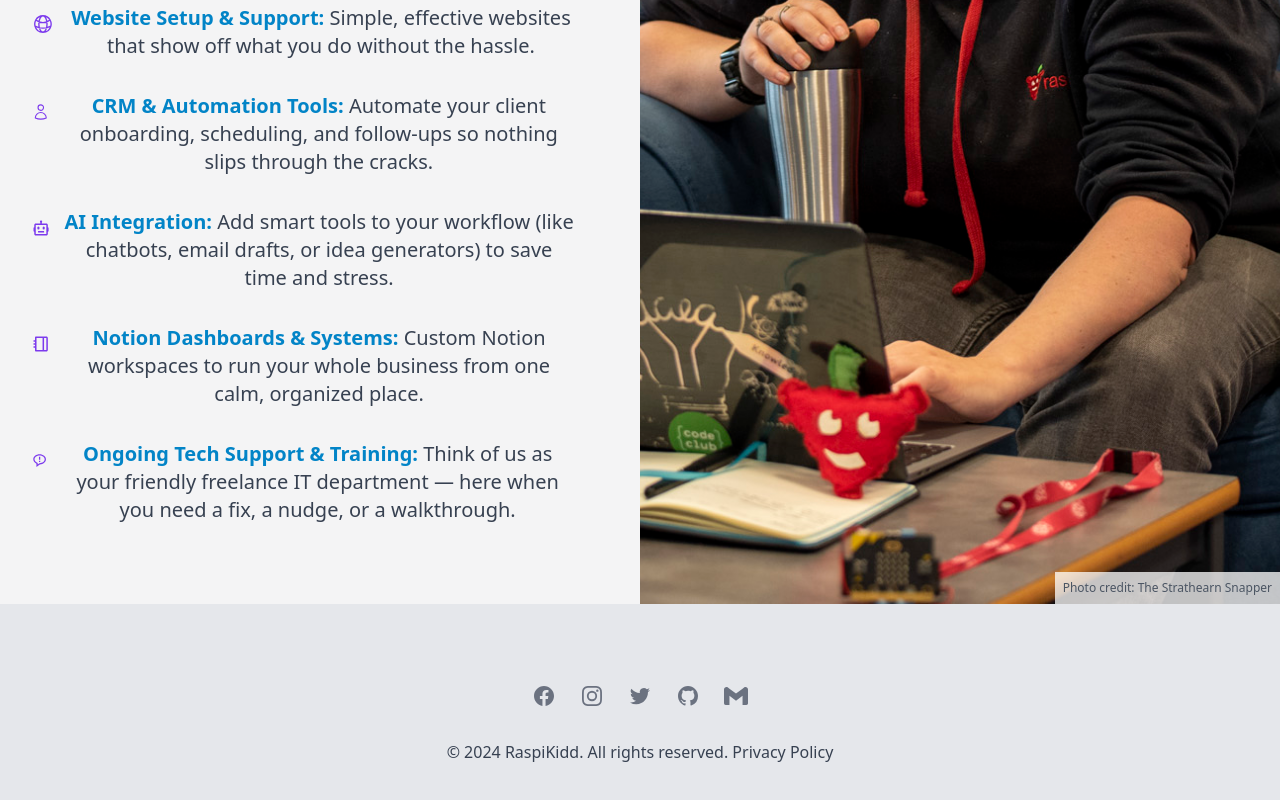
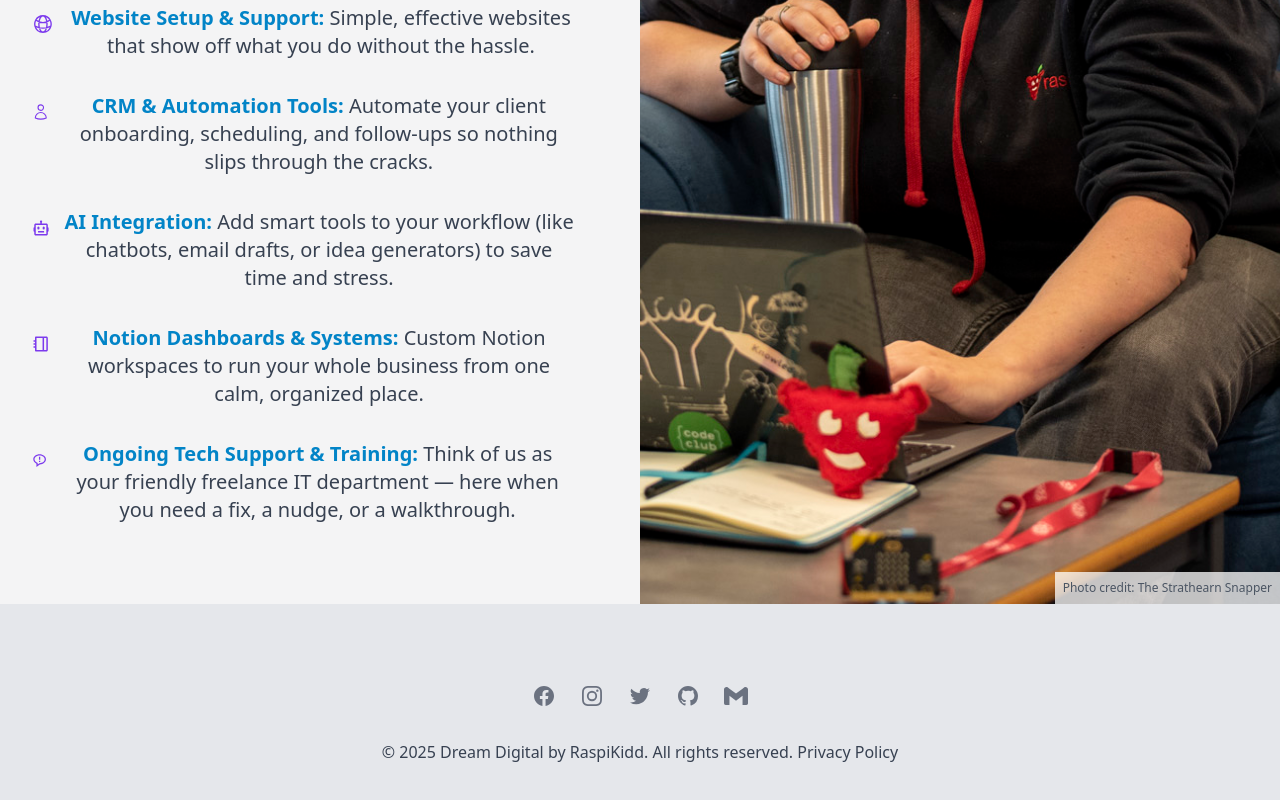
Before and after one commit to DigitalITServices/DigitalServices, a Nuxt app: page / in a window 1280 px wide. Shown: the part 844-1644 px from the top of the page. Built offline with nearby package versions, Linux system fonts and the light colour scheme.

Commit message:
Updated footer copyright notice

```diff
--- a/components/Footer.vue
+++ b/components/Footer.vue
@@ -85,7 +85,7 @@
             </a>
           </div>
           <p class="mt-8 text-base text-center text-gray-700">
-            &copy; 2024 RaspiKidd. All rights reserved.
+            &copy; 2025 Dream Digital by RaspiKidd. All rights reserved.
             <a href="https://www.iubenda.com/privacy-policy/97489543"
             class="iubenda-white iubenda-noiframe iubenda-embed iubenda-noiframe "
             target="_blank"
```
